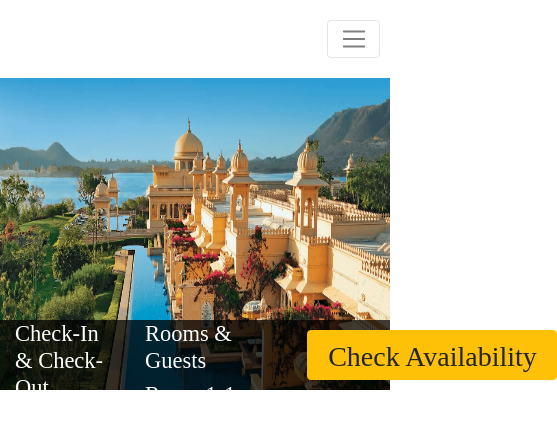
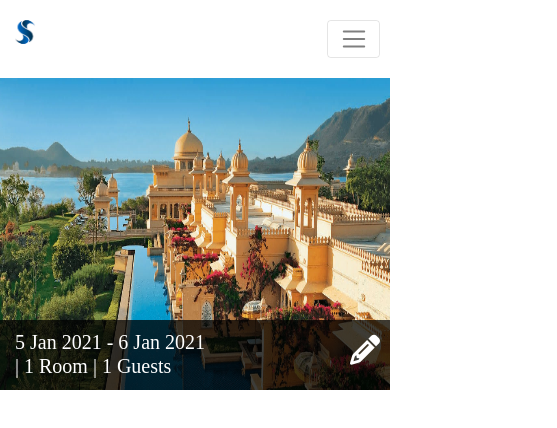
Before and after one commit to sowmiyashan/React-java, a React (Create React App) app: page / in a window 390 px wide. Shown: the top 428 px of the page, 557 px wide, since content can reach past the window. Built offline with nearby package versions, Linux system fonts and the light colour scheme; a web font is replaced by a local one.

Commit message:
Mobile and desktop view done

```diff
--- a/src/components/Home/Home.css
+++ b/src/components/Home/Home.css
@@ -40,13 +40,21 @@ a.nav-link:hover{
 	font-weight: bold;
 }
 
-
-
 .col-sm-12{
 	padding: 0px ;
 }
 
+.navbar-brand{
+	padding-top: 0;
+	padding-bottom: 13px;
+	position: absolute;
+	left: 0%;
+}
 
+.navbar-collapse{
+	flex-direction: column;
+	text-align: center;
+}
 
 @media only screen and (min-width: 992px){
 	.modal-lg {
@@ -56,7 +64,7 @@ a.nav-link:hover{
 
 
 
-@media only screen and (max-width: 900px) {
+@media only screen and (max-width: 992px) {
 	.search{
 		top:-70px;
 		width:100%;
--- a/src/components/Home/Home.jsx
+++ b/src/components/Home/Home.jsx
@@ -21,14 +21,15 @@ class Home extends Component {
         })
     }
 
-
-
     render() {
 
 
         return (
             <>
                 <nav className="container navbar navbar-expand-lg justify-content-center navbar-light">
+                    <a className="navbar-brand" href="#">
+                        <img src="assets/logo.png" alt="logo"  width="50px" height="50px"/>
+                    </a>
                     <button className="navbar-toggler" type="button" data-toggle="collapse" data-target="#navbarText" aria-controls="navbarText" aria-expanded="false" aria-label="Toggle navigation">
                         <span className="navbar-toggler-icon"></span>
                     </button>
@@ -43,9 +44,7 @@ class Home extends Component {
                             <li className="nav-item">
                                 <a className="nav-link" href="/">FACILITIES</a>
                             </li>
-                            <li className="nav-item">
-                                <img src="assets/logo.png" alt="logo" className="navbar-brand" width="50px" height="50px"/>
-                            </li>
+
                             <li className="nav-item">
                                 <a className="nav-link" href="/">GALLERY</a>
                             </li>
@@ -59,6 +58,7 @@ class Home extends Component {
                     </div>
                 </nav>
                 <img src="assets/home.jpg" alt="home" className="home_pic col-sm-12 col-lg-12"/>
+
                 <Search/>
             </>
 
--- a/src/components/Home/Search/Search.css
+++ b/src/components/Home/Search/Search.css
@@ -10,7 +10,7 @@
 }
 
 a.modal-s{
-	color: white;
+	color: rgb(255, 255, 255);
 	text-decoration: none;
 }
 
@@ -106,3 +106,111 @@ button:focus{
 	position: relative;
 	top: 19px;
 }
+
+.tgl-s{
+	display: none;
+}
+
+.col-lg-6{
+	padding:0px 10px
+}
+
+.col-lg-8{
+	padding:0px 10px
+}
+
+@media only screen and (max-width:1199px){
+	.btn-bar{
+		width:210px
+	}
+}
+
+@media only screen and (max-width: 992px) {
+	.tgl-l{
+		display: none;
+	}
+
+	.tgl-s{
+		display: flex;
+	}
+
+	.icon{
+		padding: 15px 15px;
+	}
+
+	.final-stag{
+		top: 10px;
+		font-size: 20px;
+	}
+
+	.col-md-12{
+		padding-bottom: 20px;
+		padding-left: 10px;
+	}
+
+	.modal-f{
+		height:150px;
+	}
+
+	.button{
+		align-items: center;
+		height: 50px;
+		margin-left: 60px;
+	}
+
+	.add{
+		position: absolute;
+		background-color: wheat;
+		left: 0;
+		font-size: large;
+		width: auto;
+		border: 0;
+		height: 100%;
+	}
+
+}
+
+@media only screen and (max-width:450px){
+	.icon{
+		padding: 15px 5px;
+	}
+
+	.final-stag{
+		top: 10px;
+		font-size: 20px;
+	}
+
+	#from-date{
+		padding-left: 20px;
+		font-size: 25px;
+	}
+
+	.modal-l{
+		font-size: 15px;
+	}
+
+	.add{
+		position: absolute;
+		background-color: wheat;
+		left: 0;
+		width: auto;
+		font-size: large;
+		border: 0;
+		height: 100%;
+	}
+
+	.modal-f{
+		height:150px;
+	}
+
+	.col-12{
+		padding-bottom: 20px;
+		padding-left: 10px;
+	}
+
+	.button{
+		align-items: center;
+		height: 50px;
+		margin-left: 60px;
+	}
+}
--- a/src/components/Home/Search/Search.jsx
+++ b/src/components/Home/Search/Search.jsx
@@ -21,12 +21,17 @@ class Search extends Component {
                     'children':0
                 },
             ],
-            guest:1
+            guest:1,
+            rg:'Room 1- 1 Guest, 0 Child'
         }
         this.handleSubmit = this.handleSubmit.bind(this);
         this.handleChange = this.handleChange.bind(this);
         this.addRoom = this.addRoom.bind(this);
         this.removeRoom = this.removeRoom.bind(this);
+    }
+
+    componentDidMount(){
+        console.log(window.screen.width)
     }
 
     handleChange(event) {
@@ -41,7 +46,11 @@ class Search extends Component {
     }
 
     handleSubmit(event) {
-		console.log(this.state);
+        var rg = this.state.rg;
+        rg = rg+' | Room '+this.state.Room[1].room+'- '+this.state.Room[1].adult+' Guests, '+this.state.Room[1].children+' Child'
+        this.setState({
+            rg:rg
+        })
 		event.preventDefault();
     }
 
@@ -107,8 +116,20 @@ class Search extends Component {
         return (
             <>
                 <div className="container search">
-                    <div className="row">
-                        <div className="col-4">
+                    <div className="row tgl-s">
+                        <div className="col-10">
+                            <a data-toggle="modal" href="#search" className="modal-s"><h4 className="final-stag">
+                                {moment(this.state.from).format("D MMM YYYY")} - {moment(this.state.to).format("D MMM YYYY")} <br></br>| {this.state.Room.length} Room | {this.state.guest} Guests
+                            </h4></a>
+                        </div>
+                        <div className="col-2">
+                            <a data-toggle="modal" href="#search" className="modal-s"><span  className="icon">
+                            <i class="fa fa-pencil fa-2x icon" aria-hidden="true"></i>
+                            </span></a>
+                        </div>
+                    </div>
+                    <div className="row tgl-l">
+                        <div className="col-sm-4">
                             <h4>Check-In & Check-Out</h4>
                             <a data-toggle="modal" href="#search" className="modal-s">
                                 <h4> {moment(this.state.from).format("D MMM YYYY")} - {moment(this.state.to).format("D MMM YYYY")}
@@ -116,12 +137,14 @@ class Search extends Component {
                                 </h4>
                             </a>
                         </div>
-                        <div className="col-5">
+                        <div className="col-sm-5">
                             <h4>Rooms & Guests</h4>
-                            <a data-toggle="modal" href="#search" className="modal-s"><h4>Room 1-1 Guest,0 Child</h4></a>
+                            <a data-toggle="modal" href="#search" className="modal-s"><h4>{this.state.rg}</h4></a>
                         </div>
-                        <div className="col-3">
-                            <button type="button" class="btn-bar btn btn-warning">Check Availability</button>
+                        <div className="col-sm-3">
+                            <a data-toggle="modal" href="#search">
+                                <button type="button" href="#search" class="btn-bar btn btn-warning">Check Availability</button>
+                            </a>
                         </div>
                     </div>
                 </div>
@@ -139,7 +162,7 @@ class Search extends Component {
                                     <div className="card bg-light text-dark">
                                         <div className="card-body ">
                                             <div className="row part1">
-                                                <div className="col-sm-6">
+                                                <div className="col-sm-6 col-6">
                                                     <h4 id="from-date"> From  <span>
                                                     <InputBase
                                                         value={this.state.from}
@@ -150,7 +173,7 @@ class Search extends Component {
                                                     />
                                                     </span> </h4>
                                                 </div>
-                                                <div className="col-sm-6">
+                                                <div className="col-sm-6 col-6">
                                                     <h4 id="from-date"> To  <span>
                                                     <InputBase
                                                         value={this.state.to}
@@ -168,7 +191,7 @@ class Search extends Component {
                                     <div className="card bg-light text-dark">
                                         <div className="card-body">
                                             <ul className="nav nav-tabs " role="tablist">
-                                                <li className="nav-item modal-l a-r  col-4">
+                                                <li className="nav-item modal-l a-r col-4">
                                                     <button className="add" data-toggle="tab" onClick={this.addRoom} >
                                                         <span className="icon">
                                                             <i className="fa fa-plus" ></i>
@@ -180,7 +203,7 @@ class Search extends Component {
                                                     this.state.Room.map((r) => {
                                                         return(
                                                             <li className="nav-item modal-l col-2" key={r.room}>
-                                                                <a className="nav-link " data-toggle="tab" href={'#room'+r.room}>ROOM {r.room}
+                                                                <a className="nav-link " data-toggle="tab" href={'#room'+r.room}>{(window.screen.width < 993 ? '' : 'ROOM')}{r.room}
                                                                     <span><i onClick={() => this.removeRoom(r.room)} className="fa fa-times fa-lg close r"></i></span>
                                                                 </a>
                                                             </li>
@@ -197,7 +220,7 @@ class Search extends Component {
                                                             <div id={'room'+r.room} key={r.room} className="container tab-pane">
                                                                 <br></br><br></br>
                                                                 <div className="row">
-                                                                    <div className="col-6">
+                                                                    <div className="col-12 col-sm-12 col-md-12 col-lg-6">
                                                                         <div className="row">
                                                                             <div className="col-8">
                                                                                     <h3>Adults</h3>
@@ -219,7 +242,8 @@ class Search extends Component {
                                                                             </div>
                                                                         </div>
                                                                     </div>
-                                                                    <div className="col-6">
+                                                                    <br></br>
+                                                                    <div className="col-12 col-sm-12 col-md-12 col-lg-6">
                                                                         <div className="row">
                                                                             <div className="col-8">
                                                                             <h3>Children</h3>
@@ -247,18 +271,16 @@ class Search extends Component {
                                                         );
                                                     })
                                                 }
-                                                <br></br><br></br><br></br><br></br><br></br>
-                                                <br></br><br></br><br></br><br></br><br></br>
                                             </div>
 
                                             <div className="container modal-f">
                                                 <div className="row">
-                                                    <div className="col-sm-8 ">
+                                                    <div className="col-sm-12 col-12 col-md-12 col-lg-8">
                                                         <h5 className="final-stag">
                                                             {moment(this.state.from).format("D MMM YYYY")} - {moment(this.state.to).format("D MMM YYYY")} | {this.state.Room.length} Room | {this.state.guest} Guests
                                                         </h5>
                                                     </div>
-                                                    <div className="col-sm-4">
+                                                    <div className="col-sm-12 col-12 col-md-12 col-lg-4">
                                                         <button type="submit" class="button btn btn-warning">Check Availability</button>
                                                     </div>
                                                 </div>
```
Also changed, not shown: 1 other file (tests, documents, lock files or other folders). Lines whose indentation alone changed are shown as unchanged.
